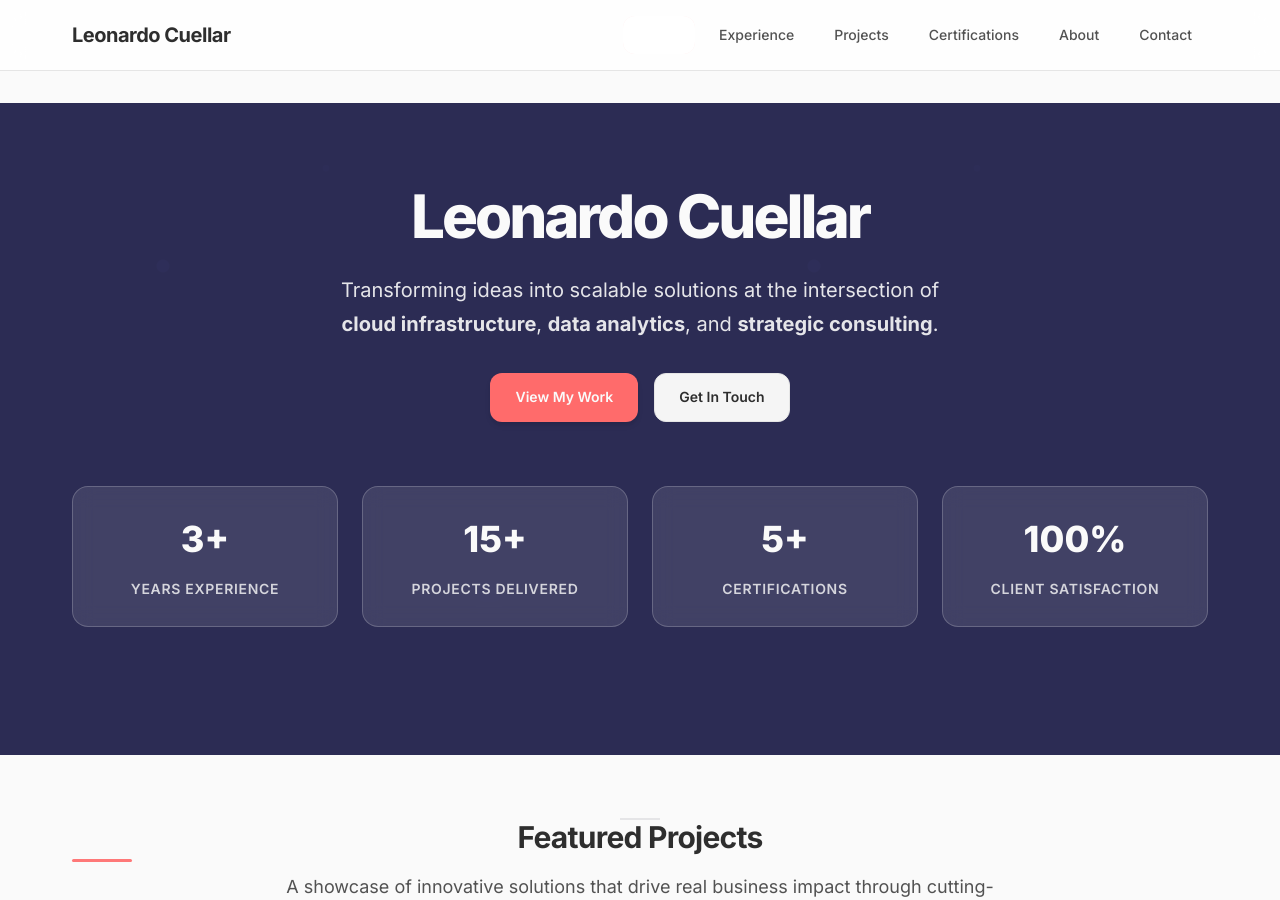
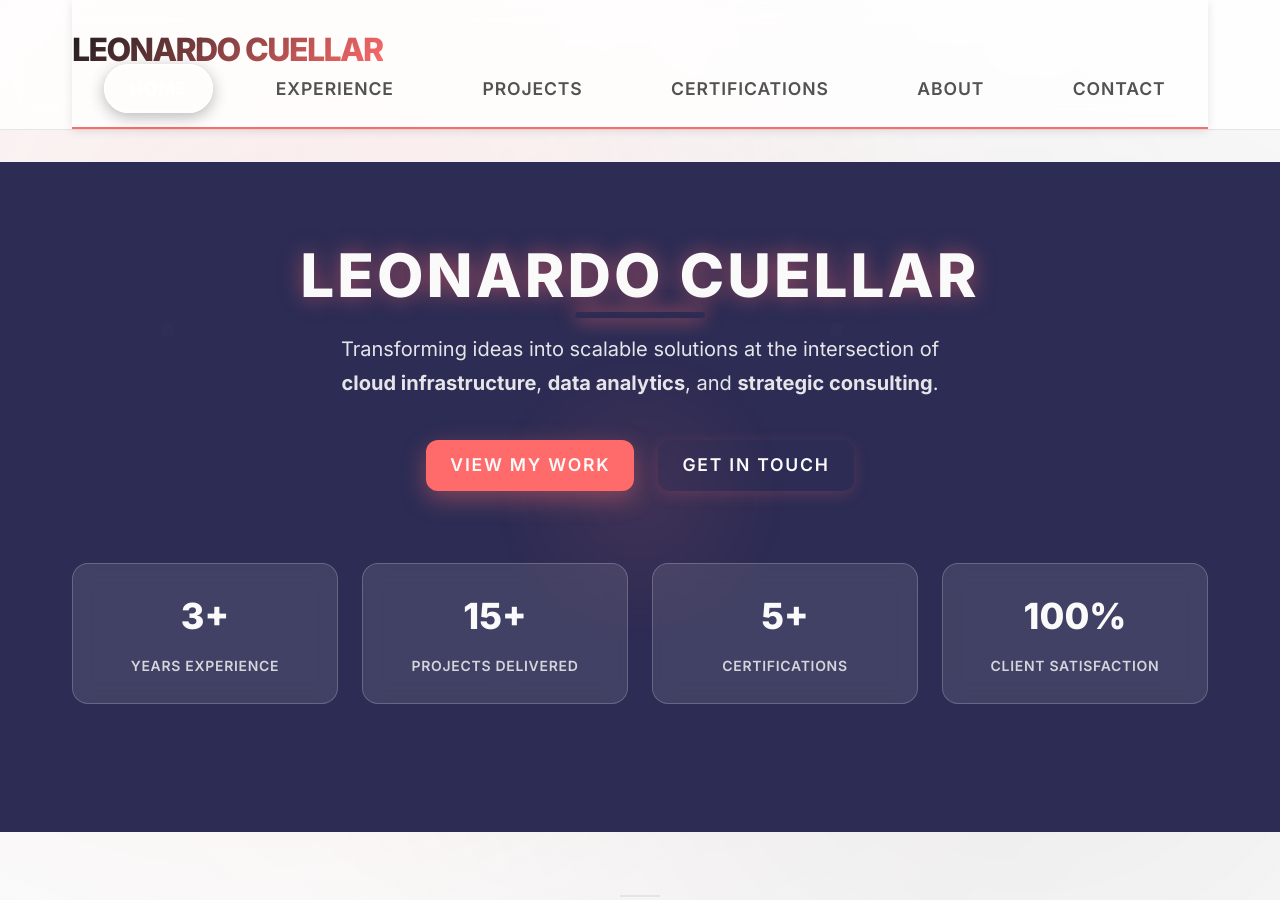
Before and after one commit to leonardocuellargold/leonardocuellargold.github.io, a Jekyll site: the page built from index.md, in a window 1280 px wide and 900 px high. Built offline with Jekyll 4.4.1, drawn with Linux system fonts in a browser that asks for light colours.

Commit message:
Add dramatic visual enhancements: animated hero section, bold navigation, enhanced buttons with glow effects

```diff
--- a/_includes/head-custom.html
+++ b/_includes/head-custom.html
@@ -61,15 +61,39 @@
     background: #FF6B6B;
     color: #FAFAFA;
   }
-  .site-title { color: #2E2E2E; }
-  .page-link { color: #525252; }
+  .site-title {
+    font-size: 2rem;
+    font-weight: 800;
+    text-transform: uppercase;
+    background: linear-gradient(135deg, #1C1C1E, #FF6B6B);
+    -webkit-background-clip: text;
+    -webkit-text-fill-color: transparent;
+    background-clip: text;
+  }
+  .site-nav {
+    border-bottom: 2px solid #FF6B6B;
+    box-shadow: 0 2px 10px rgba(0, 0, 0, 0.1);
+  }
+  .page-link {
+    color: #525252;
+    font-weight: 600;
+    font-size: 1.1rem;
+    text-transform: uppercase;
+    padding: 0.75rem 1.5rem;
+    border-radius: 2rem;
+    border: 2px solid transparent;
+  }
   .page-link.active {
-    color: #FF6B6B;
-    background: rgba(255, 107, 107, 0.15);
+    color: white;
+    background: #1C1C1E;
+    border-color: #1C1C1E;
+    box-shadow: 0 4px 15px rgba(28, 28, 30, 0.3);
   }
   .page-link:hover {
-    color: #FF6B6B;
-    background: rgba(255, 107, 107, 0.1);
+    color: white;
+    background: #FF6B6B;
+    border-color: #FF6B6B;
+    box-shadow: 0 4px 15px rgba(255, 107, 107, 0.3);
   }
 
   /* Dark theme critical styles */
--- a/assets/main.scss
+++ b/assets/main.scss
@@ -206,6 +206,28 @@ body {
   background: var(--bg-primary);
   min-height: 100vh;
   overflow-x: hidden;
+  position: relative;
+
+  &::before {
+    content: '';
+    position: fixed;
+    top: 0;
+    left: 0;
+    width: 100%;
+    height: 100%;
+    background:
+      radial-gradient(circle at 20% 30%, rgba(255, 107, 107, 0.15) 0%, transparent 60%),
+      radial-gradient(circle at 80% 70%, rgba(28, 28, 30, 0.1) 0%, transparent 60%),
+      radial-gradient(circle at 50% 50%, rgba(255, 107, 107, 0.05) 0%, transparent 80%);
+    pointer-events: none;
+    z-index: -1;
+    animation: backgroundPulse 8s ease-in-out infinite alternate;
+  }
+}
+
+@keyframes backgroundPulse {
+  0% { opacity: 0.3; }
+  100% { opacity: 0.7; }
 }
 
 /* === TYPOGRAPHY === */
@@ -325,77 +347,69 @@ p {
   }
 }
 
+// Navigation Styles
 .site-nav {
-  display: flex;
-  align-items: center;
-  justify-content: space-between;
-  padding: var(--space-4) 0;
+  background: var(--bg-surface);
+  padding: 1.5rem 0;
+  border-bottom: 2px solid var(--coral);
+  box-shadow: 0 2px 10px rgba(0, 0, 0, 0.1);
+
+  .nav-wrapper {
+    display: flex;
+    justify-content: space-between;
+    align-items: center;
+    max-width: 1200px;
+    margin: 0 auto;
+    padding: 0 2rem;
+  }
 }
 
 .site-title {
-  font-size: var(--text-xl);
-  font-weight: 700;
-  color: var(--accent);
+  font-size: 2rem;
+  font-weight: 800;
+  color: var(--text-primary);
   text-decoration: none;
-  letter-spacing: -0.025em;
-  transition: color var(--duration-200) var(--ease-out);
-}
-
-.site-title:hover { filter: brightness(1.1); }
-
-.nav-links {
-  display: flex;
-  gap: var(--space-2);
-  align-items: center;
-}
-
-nav {
-  display: flex;
-  gap: var(--space-2);
-  align-items: center;
-}
-
-.page-link {
-  position: relative;
-  display: inline-flex;
-  align-items: center;
-  padding: var(--space-2) var(--space-4);
-  font-size: var(--text-sm);
-  font-weight: 500;
+  letter-spacing: -0.05em;
+  text-transform: uppercase;
+  background: linear-gradient(135deg, var(--charcoal), var(--coral));
+  -webkit-background-clip: text;
+  -webkit-text-fill-color: transparent;
+  background-clip: text;
+
+  &:hover {
+    transform: scale(1.05);
+    text-decoration: none;
+  }
+}
+
+.site-nav .page-link {
   color: var(--text-secondary);
   text-decoration: none;
-  border-radius: var(--radius-lg);
-  transition: all var(--duration-200) var(--ease-out);
-  white-space: nowrap;
-}
-
-.page-link::before {
-  content: '';
-  position: absolute;
-  inset: 0;
-  background: var(--bg-elevated);
-  border-radius: var(--radius-lg);
-  opacity: 0;
-  transform: scale(0.8);
-  transition: all var(--duration-200) var(--ease-bounce);
-}
-
-.page-link:hover::before,
-.page-link.active::before {
-  opacity: 1;
-  transform: scale(1);
-}
-
-.page-link:hover {
-  color: var(--accent);
-  background: rgba(255, 107, 107, 0.1);
-  transform: translateY(-1px);
-}
-
-.page-link.active {
-  color: var(--accent);
+  margin-left: 2rem;
   font-weight: 600;
-  background: rgba(255, 107, 107, 0.15);
+  font-size: 1.1rem;
+  text-transform: uppercase;
+  letter-spacing: 0.05em;
+  transition: all 0.3s ease;
+  padding: 0.75rem 1.5rem;
+  border-radius: 2rem;
+  border: 2px solid transparent;
+
+  &:hover {
+    color: white;
+    background: var(--coral);
+    border-color: var(--coral);
+    transform: translateY(-2px);
+    box-shadow: 0 4px 15px rgba(255, 107, 107, 0.3);
+  }
+
+  &.active {
+    color: white;
+    background: var(--charcoal);
+    border-color: var(--charcoal);
+    font-weight: 700;
+    box-shadow: 0 4px 15px rgba(28, 28, 30, 0.3);
+  }
 }
 
 @media (prefers-color-scheme: dark) {
@@ -491,20 +505,22 @@ a:hover {
 
 /* Buttons */
 .btn {
-  display: inline-flex;
-  align-items: center;
-  gap: var(--space-2);
-  padding: var(--space-3) var(--space-6);
-  font-size: var(--text-sm);
-  font-weight: 600;
+  display: inline-block;
+  padding: var(--space-4) var(--space-8);
+  margin: var(--space-2) var(--space-1);
+  font-weight: 700;
+  text-align: center;
   text-decoration: none;
-  border-radius: var(--radius-lg);
-  border: 1px solid transparent;
+  border-radius: 2rem;
+  transition: all 0.4s cubic-bezier(0.4, 0, 0.2, 1);
   cursor: pointer;
-  transition: all var(--duration-200) var(--ease-out);
-  white-space: nowrap;
+  border: 3px solid transparent;
+  font-size: 1.1rem;
+  line-height: 1.5;
   position: relative;
   overflow: hidden;
+  text-transform: uppercase;
+  letter-spacing: 0.05em;
 }
 
 .btn::before {
@@ -514,35 +530,47 @@ a:hover {
   left: -100%;
   width: 100%;
   height: 100%;
-  background: linear-gradient(90deg, transparent, rgba(255,255,255,0.2), transparent);
-  transition: left var(--duration-500) var(--ease-out);
-}
-
-.btn:hover::before {
-  left: 100%;
+  background: linear-gradient(
+    90deg,
+    transparent,
+    rgba(255, 255, 255, 0.4),
+    transparent
+  );
+  transition: left 0.6s cubic-bezier(0.4, 0, 0.2, 1);
 }
 
 .btn-primary {
-  background: var(--accent);
-  color: var(--text-inverse);
-  box-shadow: var(--shadow-md);
+  background: linear-gradient(135deg, var(--coral) 0%, #ff8a8a 100%);
+  color: white;
+  box-shadow: 0 8px 25px rgba(255, 107, 107, 0.4);
+  border: 3px solid var(--coral);
+  font-weight: 700;
+  text-transform: uppercase;
+  letter-spacing: 0.1em;
 }
 
 .btn-primary:hover {
-  transform: translateY(-2px) scale(1.01);
-  box-shadow: var(--brand-shadow);
+  transform: translateY(-6px) scale(1.08);
+  box-shadow: 0 20px 40px rgba(255, 107, 107, 0.6);
+  background: linear-gradient(135deg, #ff5252 0%, var(--coral) 100%);
+  border-color: #ff5252;
 }
 
 .btn-secondary {
-  background: var(--bg-secondary);
-  color: var(--text-primary);
-  border-color: var(--border-primary);
+  background: transparent;
+  color: var(--coral);
+  border: 3px solid var(--coral);
+  font-weight: 700;
+  text-transform: uppercase;
+  letter-spacing: 0.1em;
+  box-shadow: 0 4px 15px rgba(255, 107, 107, 0.2);
 }
 
 .btn-secondary:hover {
-  background: var(--bg-tertiary);
-  transform: translateY(-1px);
-  box-shadow: var(--shadow-md);
+  background: var(--coral);
+  color: white;
+  transform: translateY(-6px) scale(1.08);
+  box-shadow: 0 20px 40px rgba(255, 107, 107, 0.5);
 }
 
 .btn-ghost {
@@ -716,9 +744,33 @@ hr {
   position: relative;
   padding: var(--space-20) 0;
   margin-top: 0;
-  background: var(--secondary);
+  background: linear-gradient(135deg, var(--secondary) 0%, var(--charcoal) 50%, var(--secondary) 100%);
   color: var(--text-inverse);
   overflow: hidden;
+
+  &::after {
+    content: '';
+    position: absolute;
+    top: 50%;
+    left: 50%;
+    transform: translate(-50%, -50%);
+    width: 300px;
+    height: 300px;
+    background: radial-gradient(circle, rgba(255, 107, 107, 0.3) 0%, transparent 70%);
+    border-radius: 50%;
+    animation: heroFloat 6s ease-in-out infinite;
+  }
+}
+
+@keyframes heroFloat {
+  0%, 100% {
+    transform: translate(-50%, -50%) scale(1);
+    opacity: 0.3;
+  }
+  50% {
+    transform: translate(-50%, -60%) scale(1.2);
+    opacity: 0.6;
+  }
 }
 
 .hero::before {
@@ -742,10 +794,49 @@ hr {
 
 .hero-title {
   font-size: clamp(var(--text-4xl), 5vw, var(--text-6xl));
-  font-weight: 800;
+  font-weight: 900;
   line-height: 1.1;
   margin-bottom: var(--space-6);
   color: var(--text-inverse);
+  text-transform: uppercase;
+  letter-spacing: 0.05em;
+  position: relative;
+  animation: titleGlow 3s ease-in-out infinite alternate;
+
+  &::after {
+    content: '';
+    position: absolute;
+    bottom: -10px;
+    left: 50%;
+    transform: translateX(-50%);
+    width: 120px;
+    height: 6px;
+    background: linear-gradient(90deg, var(--coral), #ff8a8a, var(--coral));
+    border-radius: 3px;
+    animation: underlineGlow 2s ease-in-out infinite alternate;
+  }
+}
+
+@keyframes titleGlow {
+  0% {
+    text-shadow: 0 0 20px rgba(255, 107, 107, 0.5);
+    transform: scale(1);
+  }
+  100% {
+    text-shadow: 0 0 40px rgba(255, 107, 107, 0.8), 0 0 60px rgba(255, 107, 107, 0.4);
+    transform: scale(1.02);
+  }
+}
+
+@keyframes underlineGlow {
+  0% {
+    box-shadow: 0 0 10px rgba(255, 107, 107, 0.6);
+    transform: translateX(-50%) scaleX(1);
+  }
+  100% {
+    box-shadow: 0 0 20px rgba(255, 107, 107, 1);
+    transform: translateX(-50%) scaleX(1.1);
+  }
 }
 
 .hero-subtitle {
```
